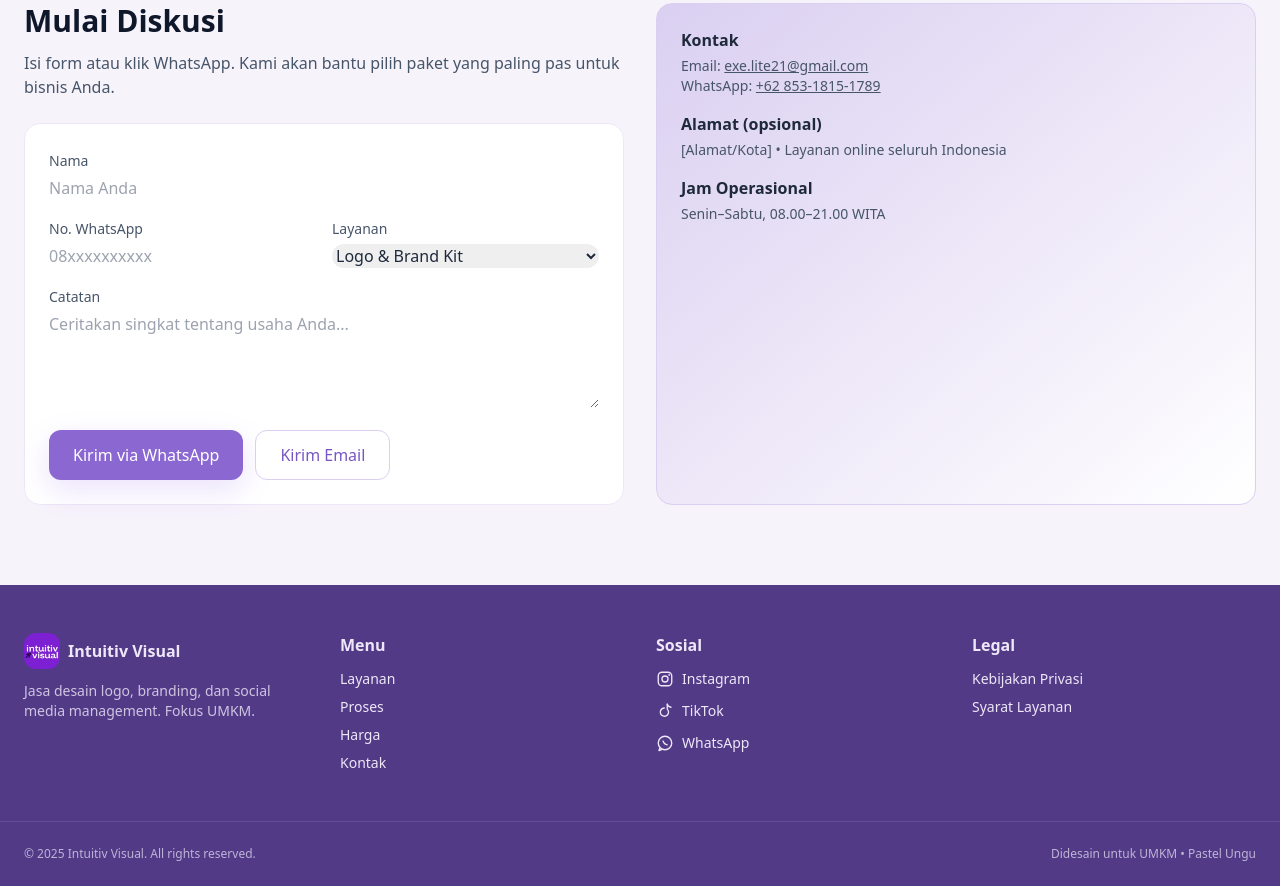
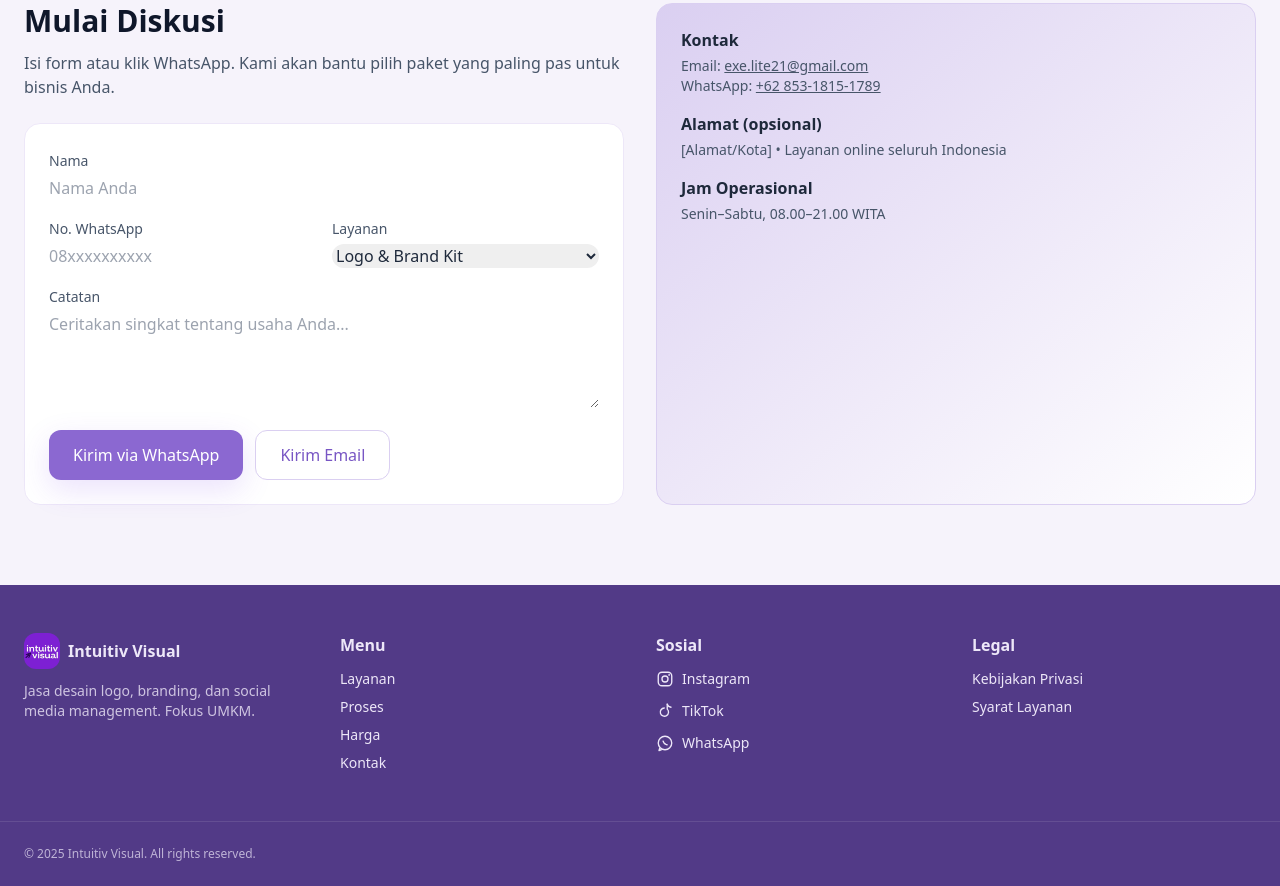
Before and after one commit to mmusbir/Intuitiv-Visual, a plain HTML site: page index.html in a window 1280 px wide. Shown: the part 4149-5035 px from the top of the page. Drawn offline with nearby package versions, Linux system fonts and the light colour scheme.

Commit message:
Update index.html

```diff
--- a/index.html
+++ b/index.html
@@ -550,7 +550,6 @@
     <div class="border-t border-white/10">
       <div class="max-w-7xl mx-auto px-4 sm:px-6 py-6 text-xs text-brand-100/70 flex items-center justify-between">
         <span>© <span id="year"></span> Intuitiv Visual. All rights reserved.</span>
-        <span>Didesain untuk UMKM • Pastel Ungu</span>
       </div>
     </div>
   </footer>
```
